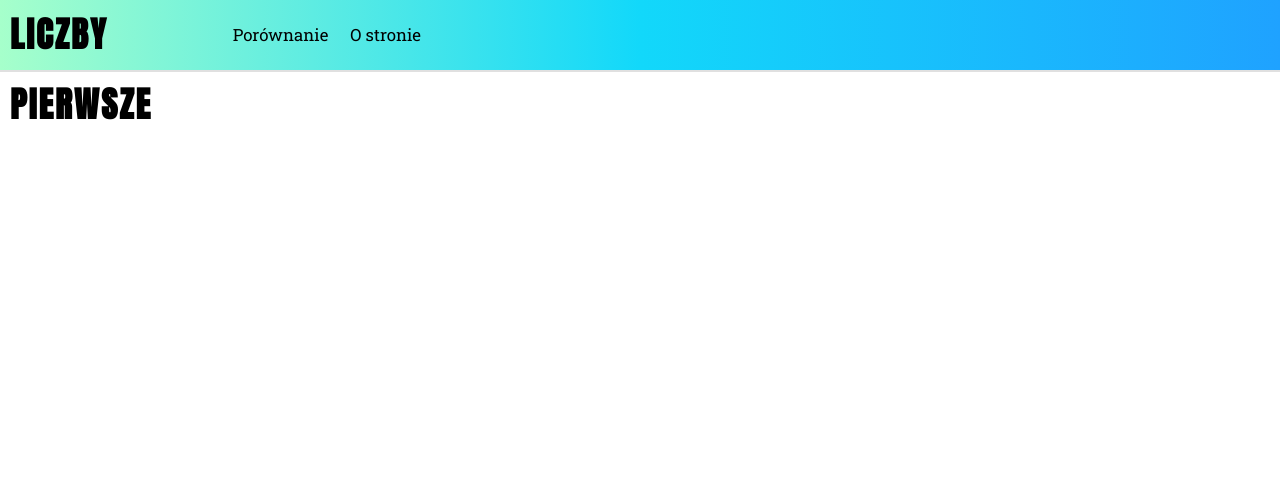
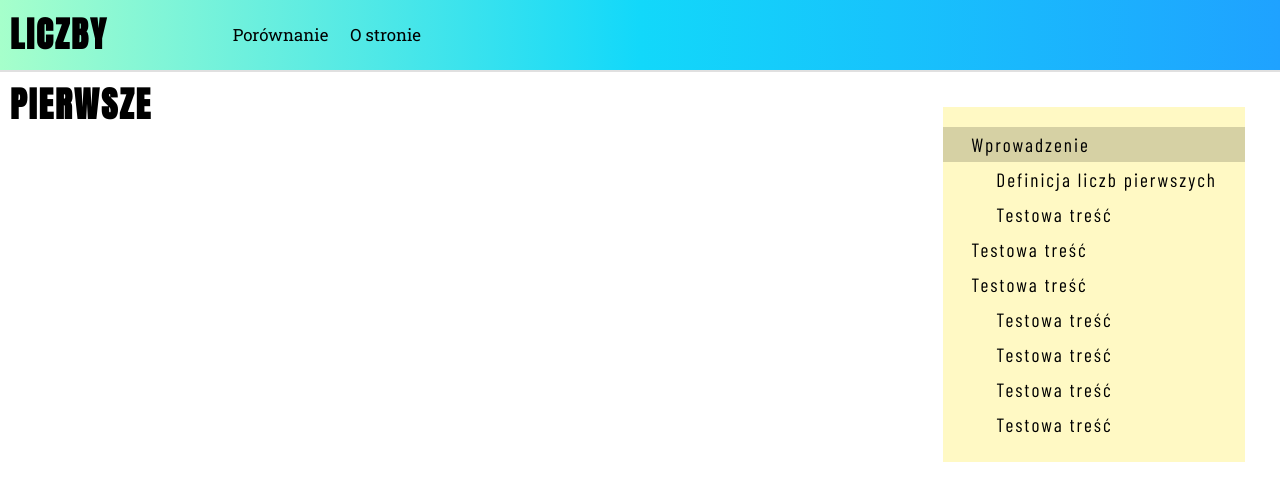
Before and after one commit to mgorzanski/liczby-pierwsze, a Jekyll site: the page built from index.html, in a window 1280 px wide. Shown: the top 501 px of the page. Built offline with Jekyll 4.4.1, drawn with Linux system fonts in a browser that asks for light colours.

Commit message:
add table of contents nav

```diff
--- a/assets/css/main.scss
+++ b/assets/css/main.scss
@@ -6,6 +6,7 @@
 @import 'normalize.css';
 @import url('https://fonts.googleapis.com/css?family=Roboto+Slab');
 @import url('https://fonts.googleapis.com/css?family=Anton');
+@import url('https://fonts.googleapis.com/css?family=Barlow+Condensed');
 
 .header {
     display:flex;
@@ -59,3 +60,62 @@
 .header__menu li a:hover {
     background: #1FA2FF;
 }
+
+.main {
+    display:flex;
+    justify-content: space-between;
+}
+
+.content {
+    align-self: flex-start;
+}
+
+.table-of-contents {
+    align-self: flex-end;
+}
+
+.table-of-contents__wrapper {
+    margin:35px;
+    background-color:#FFF9C4;
+    padding:20px 0 20px 0;
+}
+
+.table-of-contents__menu {
+    list-style:none;
+    margin:0;
+    padding:0;
+}
+
+.table-of-contents__menu li a {
+    display:block;
+    text-decoration: none;
+    color:#000;
+    font-family: 'Barlow Condensed', sans-serif;
+    font-size:1.2em;
+    letter-spacing: 2px;
+    line-height: 29px;
+    padding:3px 28px 3px 28px;
+}
+
+.table-of-contents__menu li a:hover {
+    background-color: #d6d1a4;
+}
+
+.table-of-contents__submenu {
+    list-style:none;
+    margin:0;
+    padding:0;
+}
+
+.table-of-contents__submenu li {
+    display:block;
+    padding:0 0 0 25px;
+}
+
+.table-of-contents__submenu li:hover {
+    background-color: #d6d1a4;
+}
+
+.table-of-contents__active {
+    background-color: #d6d1a4;
+}
--- a/index.html
+++ b/index.html
@@ -2,3 +2,29 @@
 layout: default
 path: "."
 ---
+
+<section class="content">
+
+</section>
+
+<nav class="table-of-contents">
+    <div class="table-of-contents__wrapper">
+        <ul class="table-of-contents__menu">
+            <li><a class="table-of-contents__active" href="#">Wprowadzenie</a>
+                <ul class="table-of-contents__submenu">
+                    <li><a href="#">Definicja liczb pierwszych</a></li>
+                    <li><a href="#">Testowa treść</a></li>
+                </ul>
+            </li>
+            <li><a href="#">Testowa treść</a></li>
+            <li><a href="#">Testowa treść</a>
+                <ul class="table-of-contents__submenu">
+                    <li><a href="#">Testowa treść</a></li>
+                    <li><a href="#">Testowa treść</a></li>
+                    <li><a href="#">Testowa treść</a></li>
+                    <li><a href="#">Testowa treść</a></li>
+                </ul>
+            </li>
+        </ul>
+    </div>
+</nav>
```
